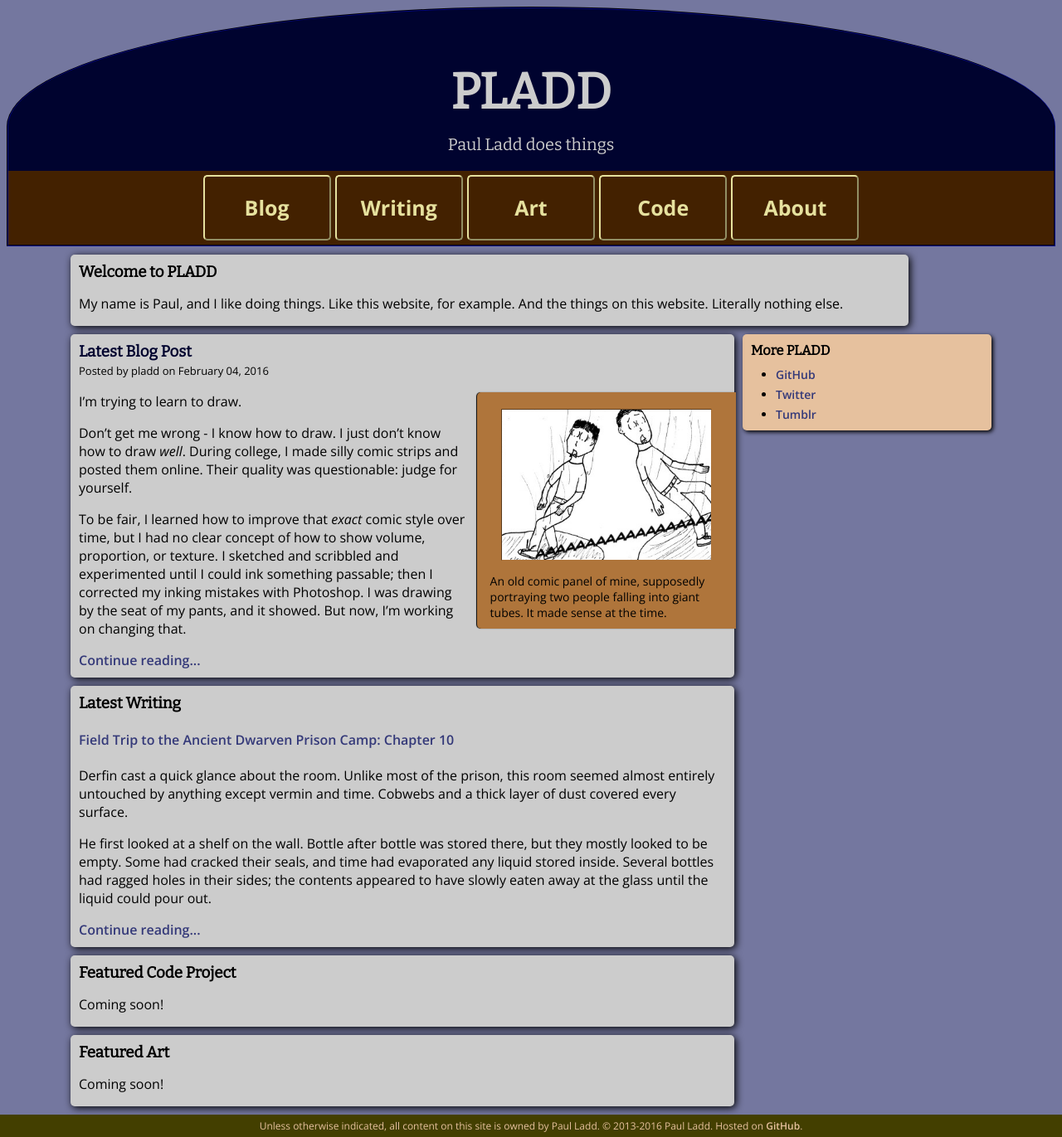
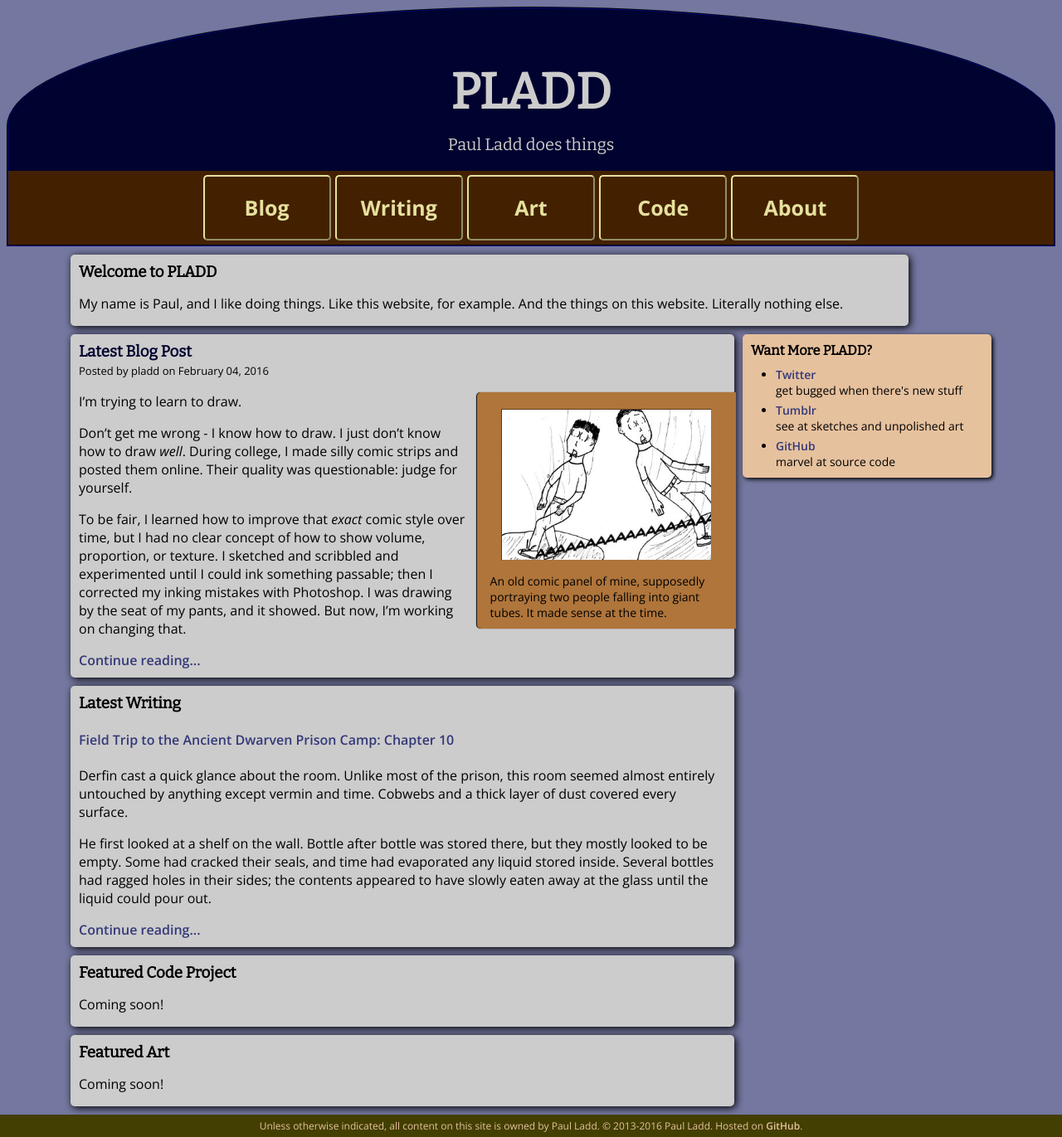
Before and after one commit to itspladd/personal-website-old, a Jekyll site: the page built from index.html, in a window 1280 px wide. Shown: the whole page at 83% size. Built offline with Jekyll 4.4.1, drawn with Linux system fonts in a browser that asks for light colours.

Commit message:
Update to home sidebar

```diff
--- a/index.html
+++ b/index.html
@@ -11,11 +11,11 @@ title: "Paul Ladd Does Words, Art, and Code"
 </section>
 
 <aside class="sidebar">
-    <h3>More PLADD</h3>
+    <h3>Want More PLADD?</h3>
     <ul>
-        <li><a href="https://github.com/itspladd">GitHub</a></li>
-        <li><a href="https://twitter.com/itspladd">Twitter</a></li>
-        <li><a href="http://pladddraws.tumblr.com/">Tumblr</a></li>
+        <li><a href="https://twitter.com/itspladd">Twitter</a><br/> get bugged when there's new stuff</li>
+        <li><a href="http://pladddraws.tumblr.com/">Tumblr</a><br/> see at sketches and unpolished art</li>
+        <li><a href="https://github.com/itspladd">GitHub</a><br/> marvel at source code</li>
     </ul>
 </aside>
 
```
